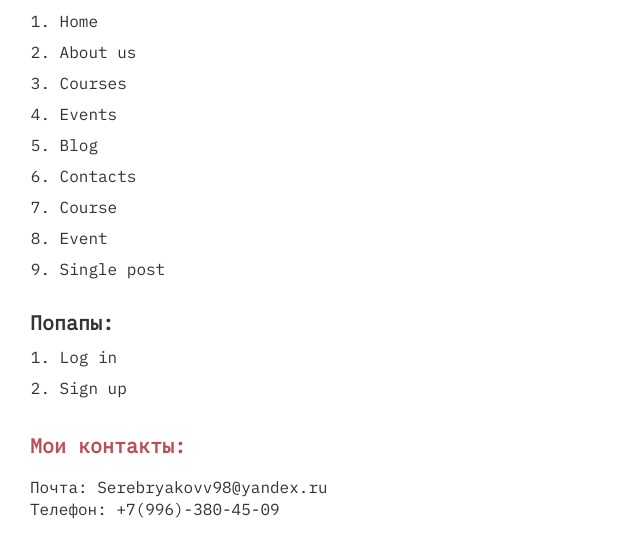
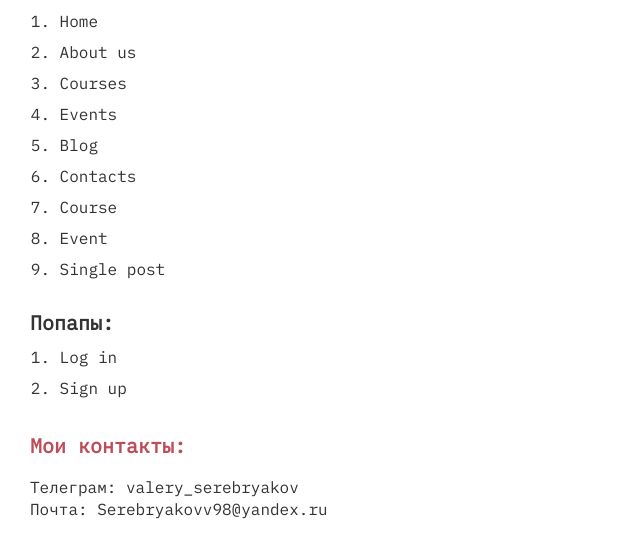
Before and after one commit to Valery-Serebryakov/online_course, a plain HTML site: page index.html in a window 1280 px wide. Shown: the part 113-670 px from the top of the page, without its empty margins (0-640 px from the left). Drawn offline with Linux system fonts and the light colour scheme.

Commit message:
Update index.html

```diff
--- a/index.html
+++ b/index.html
@@ -29,8 +29,8 @@
 		</ol>
 		<div class="rootpage__contacts">
 			<h2>Мои контакты:</h2>
+			<p>Телеграм: <a href="https://t.me/valery_serebryakov">valery_serebryakov</a></p>
 			<p>Почта: <a href="mailto:Serebryakovv98@yandex.ru">Serebryakovv98@yandex.ru</a></p>
-			<p>Телефон: <a href="tel:+79963804509">+7(996)-380-45-09</a></p>
 		</div>
 	</div>
 </body>
```
